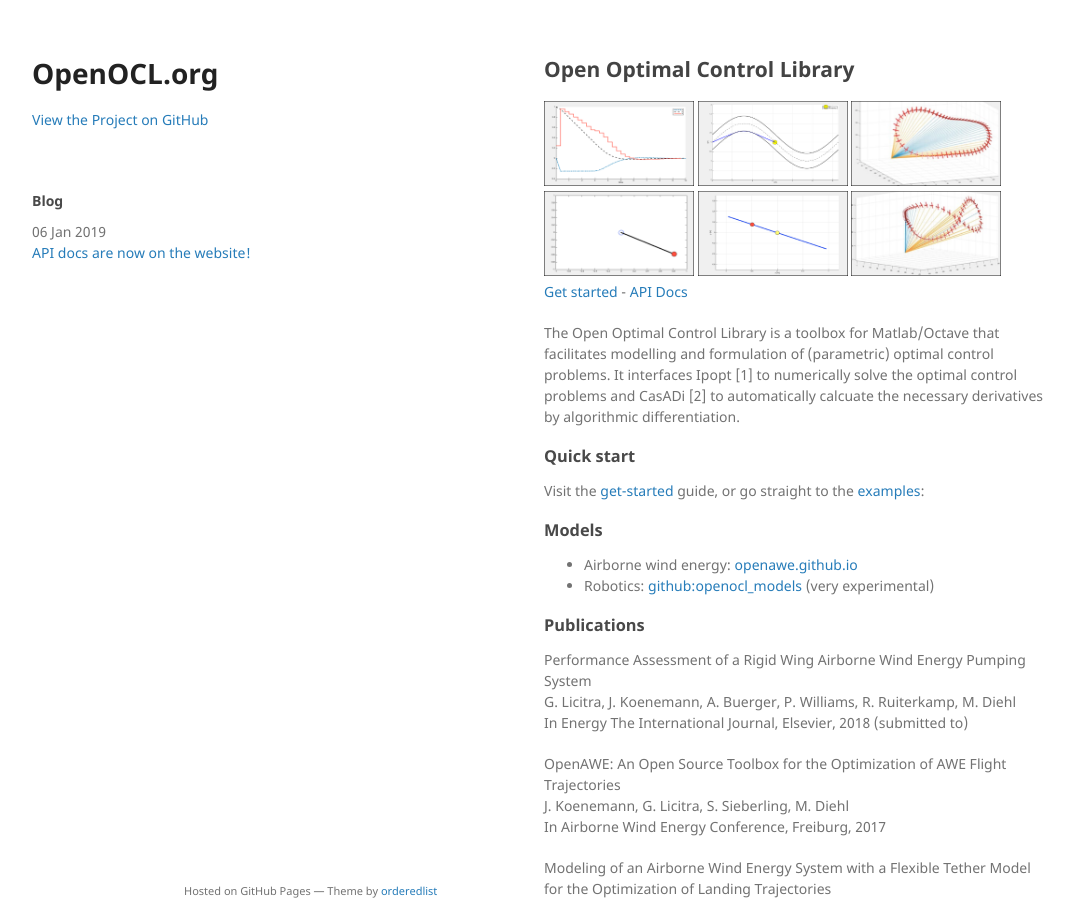
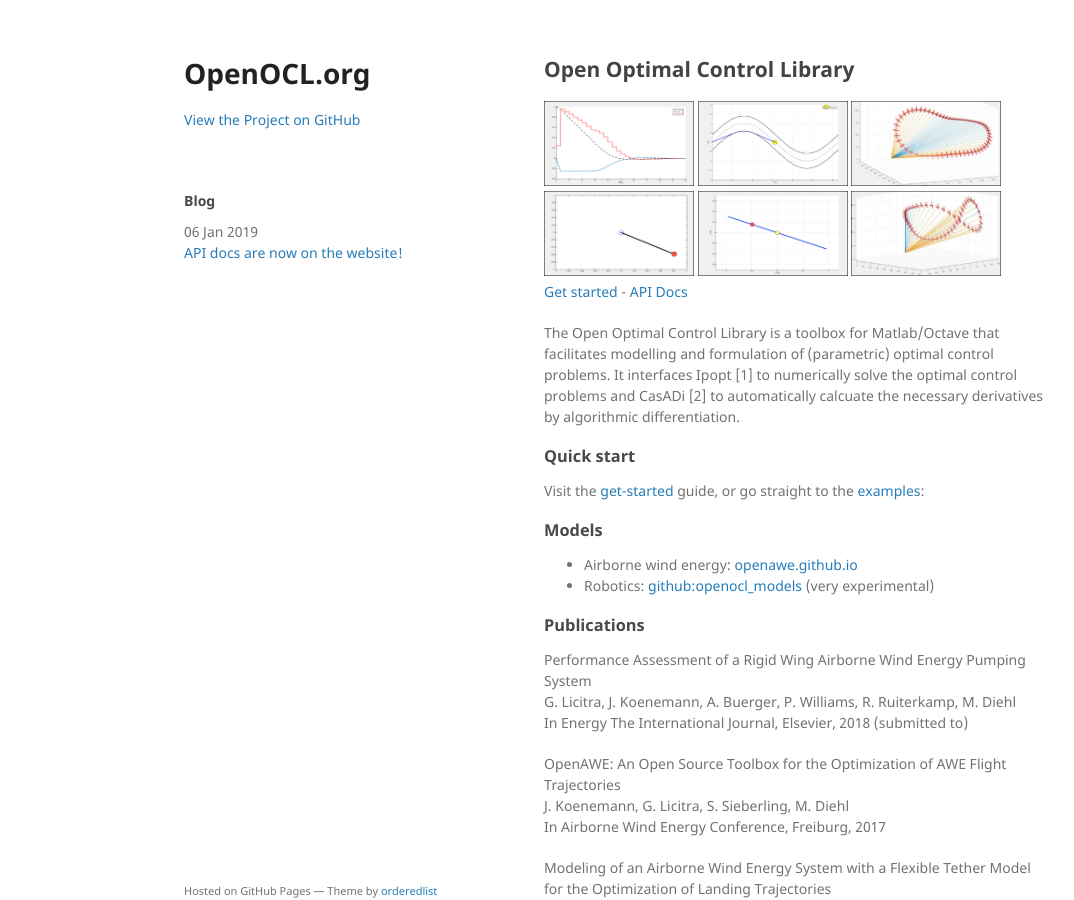
Before and after one commit to OpenOCL/openocl.github.io, a Jekyll site: the page built from index.md, in a window 1280 px wide and 900 px high. Shown: the whole window, without its empty margins (26-1100 px from the left). Built offline with Jekyll 4.4.1, drawn with Linux system fonts in a browser that asks for light colours; our own code applies the rules of GitHub Pages for plain Markdown files.

Commit message:
Update default.html

```diff
--- a/_layouts/default.html
+++ b/_layouts/default.html
@@ -21,7 +21,7 @@
     <![endif]-->
   </head>
   <body>
-
+    <div class="wrapper">
       <header>
         <h1><a href="{{ site.url | relative_url  }}">OpenOCL.org</a></h1>
         <p class="view"><a href="https://github.com/JonasKoenemann/optimal-control">View the Project on GitHub</a></p>
@@ -70,7 +70,7 @@
         </div>
       </header>
 
-    <div class="wrapper">
+
       <section>
         {% if page.title != "Open Optimal Control Library" %}
         <p><a href="{{ site.url | relative_url  }}">back</a></p>
```
